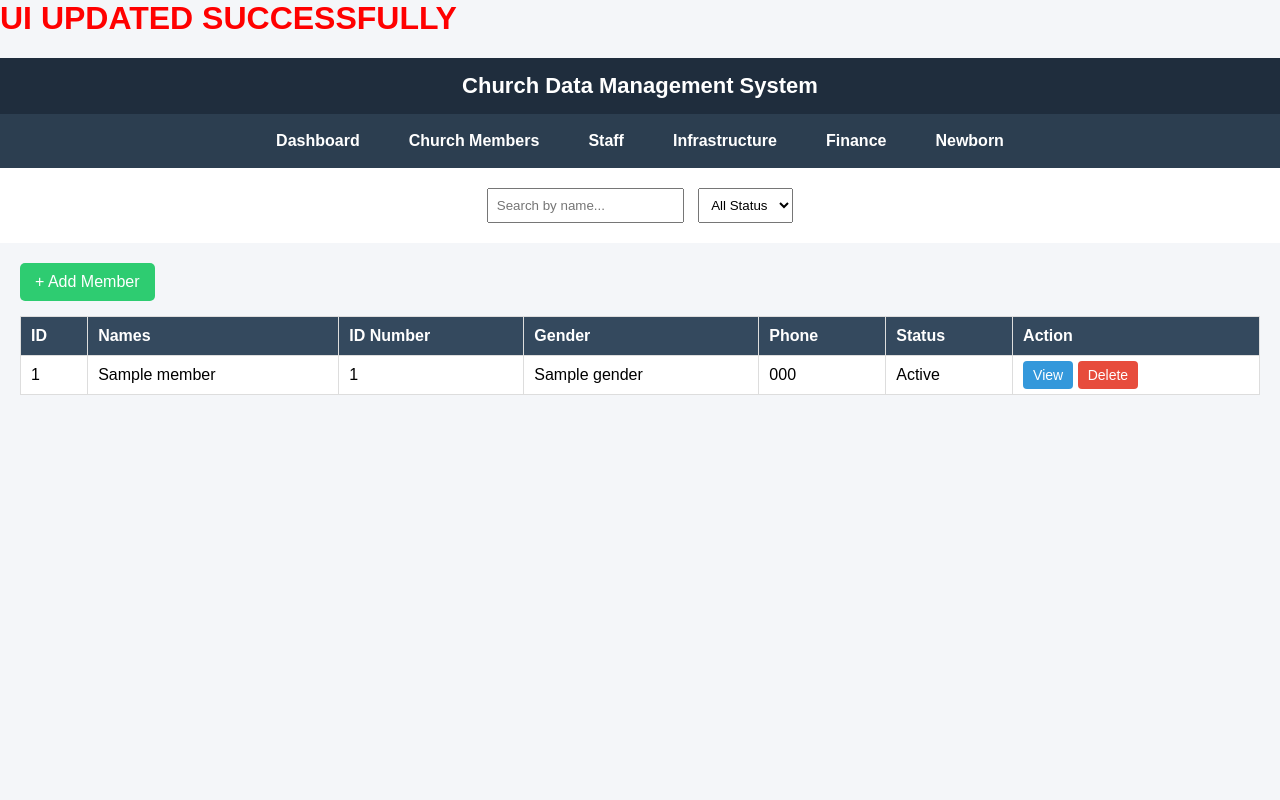
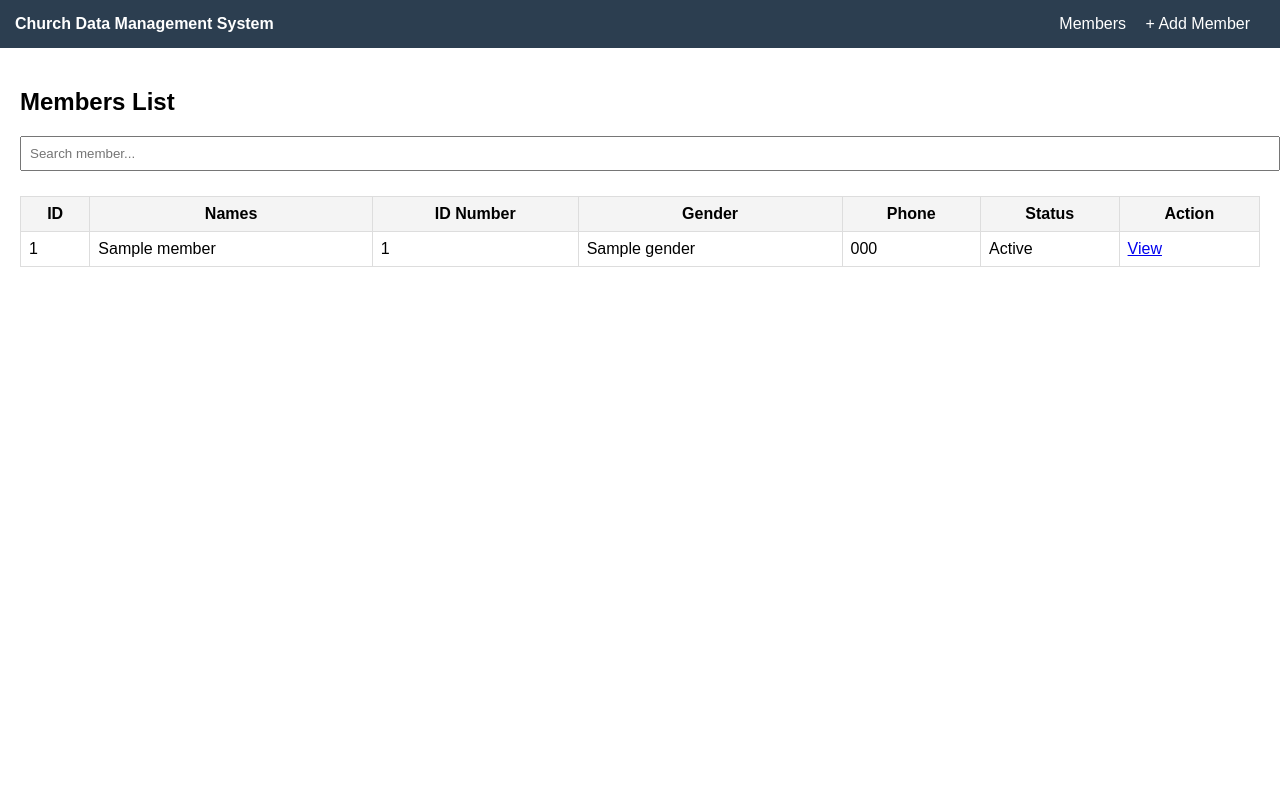
Before and after one commit to ikorikwishakajeamarie1-debug/church_app, a Flask app: page / in a window 1280 px wide. Run offline with Flask 3, Linux system fonts and the light colour scheme; tables that the repository leaves empty hold one stand-in row (values such as "Sample post"); a database or web service that is not in the repository returns one stand-in record (values such as "Sample title"); some libraries are stand-ins or nearby versions.

Commit message:
Updated members UI: separate table and member form

```diff
--- a/templates/members.html
+++ b/templates/members.html
@@ -1,4 +1,3 @@
-<h1 style="color:red;">UI UPDATED SUCCESSFULLY</h1>
 <!DOCTYPE html>
 <html lang="en">
 <head>
@@ -6,161 +5,93 @@
     <title>Church Data Management System</title>
 
     <style>
-        body {
-            margin: 0;
-            font-family: Arial, sans-serif;
-            background-color: #f4f6f9;
+        body { font-family: Arial; margin: 0; }
+
+        .navbar {
+            background: #2c3e50;
+            color: white;
+            padding: 15px;
+            display: flex;
+            justify-content: space-between;
         }
 
-        /* ===== TITLE BAR ===== */
-        .title-bar {
-            background-color: #1f2d3d;
+        .menu a {
             color: white;
-            text-align: center;
-            padding: 15px;
-            font-size: 22px;
-            font-weight: bold;
+            margin-right: 15px;
+            text-decoration: none;
         }
 
-        /* ===== MENU BAR ===== */
-        .menu-bar {
-            background-color: #2c3e50;
-            padding: 10px;
-            display: flex;
-            justify-content: center;
-            gap: 25px;
-        }
-
-        .menu-bar a {
-            color: white;
-            text-decoration: none;
-            font-weight: bold;
-            padding: 8px 12px;
-            border-radius: 5px;
-        }
-
-        .menu-bar a:hover {
-            background-color: #1abc9c;
-        }
-
-        /* ===== SEARCH BAR ===== */
-        .search-bar {
-            padding: 15px;
-            text-align: center;
-            background-color: #ffffff;
-        }
-
-        .search-bar input, .search-bar select {
-            padding: 8px;
-            margin: 5px;
-        }
-
-        /* ===== CONTAINER ===== */
         .container {
             padding: 20px;
         }
 
-        /* ===== TABLE ===== */
+        .hidden {
+            display: none;
+        }
+
         table {
             width: 100%;
             border-collapse: collapse;
-            background: white;
+            margin-top: 15px;
         }
 
         th, td {
-            padding: 10px;
             border: 1px solid #ddd;
-            text-align: left;
+            padding: 8px;
         }
 
         th {
-            background-color: #34495e;
-            color: white;
+            background: #f4f4f4;
         }
 
-        /* ===== BUTTONS ===== */
-        .btn {
-            padding: 6px 10px;
-            border-radius: 4px;
-            color: white;
-            text-decoration: none;
-            font-size: 14px;
+        input, select {
+            width: 100%;
+            padding: 8px;
+            margin-bottom: 10px;
         }
 
-        .view { background-color: #3498db; }
-        .delete { background-color: #e74c3c; }
-
-        .add-btn {
-            background-color: #2ecc71;
-            padding: 10px 15px;
+        .btn {
+            padding: 10px;
+            background: green;
             color: white;
-            text-decoration: none;
-            border-radius: 5px;
-            display: inline-block;
-            margin-bottom: 15px;
+            border: none;
+            cursor: pointer;
         }
     </style>
+
+    <script>
+        function showAddForm() {
+            document.getElementById("formSection").classList.remove("hidden");
+            document.getElementById("tableSection").classList.add("hidden");
+        }
+
+        function showTable() {
+            document.getElementById("formSection").classList.add("hidden");
+            document.getElementById("tableSection").classList.remove("hidden");
+        }
+    </script>
 </head>
 
 <body>
 
-    <!-- TITLE -->
-    <div class="title-bar">
-        Church Data Management System
+<!-- NAVBAR -->
+<div class="navbar">
+    <div><strong>Church Data Management System</strong></div>
+    <div class="menu">
+        <a href="#" onclick="showTable()">Members</a>
+        <a href="#" onclick="showAddForm()">+ Add Member</a>
     </div>
+</div>
 
-    <!-- MENU BAR -->
-    <div class="menu-bar">
-        <a href="/">Dashboard</a>
-        <a href="/members">Church Members</a>
-        <a href="#">Staff</a>
-        <a href="#">Infrastructure</a>
-        <a href="#">Finance</a>
-        <a href="#">Newborn</a>
-    </div>
+<div class="container">
 
-    <!-- SEARCH / FILTER -->
-    <div class="search-bar">
-        <input type="text" id="searchInput" placeholder="Search by name...">
+    <!-- TABLE SECTION -->
+    <div id="tableSection">
+        <h2>Members List</h2>
 
-        <select id="statusFilter">
-            <option value="">All Status</option>
-            <option value="Active">Active</option>
-            <option value="Deactive">Deactive</option>
-        </select>
-    </div>
+        <!-- Search -->
+        <input type="text" placeholder="Search member..." onkeyup="searchTable()" id="searchInput">
 
-    <!-- CONTENT -->
-    <div class="container">
-
-        <a href="#" class="add-btn" onclick="document.getElementById('form').style.display='block'">
-            + Add Member
-        </a>
-
-        <!-- ADD MEMBER FORM -->
-        <div id="form" style="display:none; margin-bottom:20px;">
-            <form action="/add_member" method="POST">
-
-                <input type="text" name="names" placeholder="Names" required><br><br>
-                <input type="text" name="id_number" placeholder="ID Number"><br><br>
-                <input type="text" name="phone" placeholder="Phone"><br><br>
-
-                <select name="gender">
-                    <option value="">Gender</option>
-                    <option>Male</option>
-                    <option>Female</option>
-                </select><br><br>
-
-                <select name="status">
-                    <option value="Active">Active</option>
-                    <option value="Deactive">Deactive</option>
-                </select><br><br>
-
-                <button type="submit">Save Member</button>
-            </form>
-        </div>
-
-        <!-- TABLE -->
         <table id="membersTable">
             <tr>
                 <th>ID</th>
@@ -172,50 +103,100 @@
                 <th>Action</th>
             </tr>
 
-            {% for m in members %}
+            {% for member in members %}
             <tr>
-                <td>{{ m.member_id }}</td>
-                <td class="name">{{ m.names }}</td>
-                <td>{{ m.id_number }}</td>
-                <td>{{ m.gender }}</td>
-                <td>{{ m.phone }}</td>
-                <td class="status">{{ m.status }}</td>
+                <td>{{ member['id'] }}</td>
+                <td>{{ member['names'] }}</td>
+                <td>{{ member['id_number'] }}</td>
+                <td>{{ member['gender'] }}</td>
+                <td>{{ member['phone'] }}</td>
+                <td>{{ member['status'] }}</td>
                 <td>
-                    <a href="/view_member/{{ m.id }}" class="btn view">View</a>
-                    <a href="/delete_member/{{ m.id }}" class="btn delete">Delete</a>
+                    <a href="/view_member/{{ member['id'] }}">View</a>
                 </td>
             </tr>
             {% endfor %}
         </table>
-
     </div>
 
-    <!-- SEARCH SCRIPT -->
-    <script>
-        const searchInput = document.getElementById("searchInput");
-        const statusFilter = document.getElementById("statusFilter");
-        const table = document.getElementById("membersTable");
+    <!-- ADD MEMBER FORM -->
+    <div id="formSection" class="hidden">
+        <h2>Add New Member</h2>
 
-        function filterTable() {
-            const search = searchInput.value.toLowerCase();
-            const status = statusFilter.value;
+        <form action="/add_member" method="POST">
 
-            const rows = table.getElementsByTagName("tr");
+            <h3>Personal Identification</h3>
 
-            for (let i = 1; i < rows.length; i++) {
-                let name = rows[i].getElementsByClassName("name")[0].innerText.toLowerCase();
-                let rowStatus = rows[i].getElementsByClassName("status")[0].innerText;
+            <input type="text" name="names" placeholder="Names" required>
+            <input type="text" name="id_number" placeholder="ID Number">
+            <input type="text" name="phone" placeholder="Phone Number">
 
-                let matchSearch = name.includes(search);
-                let matchStatus = status === "" || rowStatus === status;
+            <label>Birthdate</label>
+            <input type="date" name="birthdate">
 
-                rows[i].style.display = (matchSearch && matchStatus) ? "" : "none";
-            }
-        }
+            <label>Gender</label>
+            <select name="gender">
+                <option>Male</option>
+                <option>Female</option>
+            </select>
 
-        searchInput.addEventListener("keyup", filterTable);
-        statusFilter.addEventListener("change", filterTable);
-    </script>
+            <label>Marital Status</label>
+            <select name="marital_status">
+                <option>Single</option>
+                <option>Married</option>
+                <option>Widow</option>
+                <option>Widower</option>
+                <option>Divorced</option>
+            </select>
+
+            <h3>Location</h3>
+            <input type="text" name="country" value="Rwanda">
+            <input type="text" name="province" value="Kigali">
+
+            <select name="district">
+                <option>Kicukiro</option>
+                <option>Nyarugenge</option>
+                <option>Gasabo</option>
+            </select>
+
+            <input type="text" name="sector">
+            <input type="text" name="cell">
+            <input type="text" name="village">
+
+            <h3>Church Info</h3>
+
+            <select name="role">
+                <option>Christian</option>
+                <option>Choir member</option>
+                <option>Choir committee</option>
+                <option>COGEE member</option>
+            </select>
+
+            <select name="baptized">
+                <option>Yes</option>
+                <option>No</option>
+            </select>
+
+            <input type="date" name="baptism_date">
+
+            <select name="itsinda">
+                <option>Abanaziri</option>
+                <option>Abanarada</option>
+                <option>Abisiraheli</option>
+            </select>
+
+            <select name="status">
+                <option>Active</option>
+                <option>Deactive</option>
+            </select>
+
+            <input type="text" name="reason" placeholder="Reason if deactivated">
+
+            <button type="submit" class="btn">Save Member</button>
+        </form>
+    </div>
+
+</div>
 
 </body>
 </html>
```
